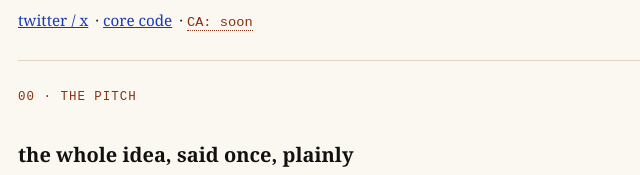
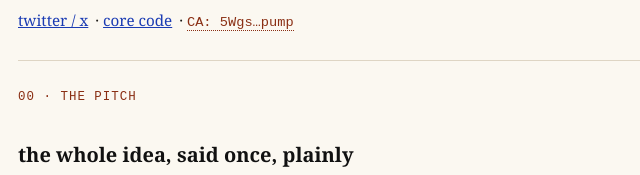
Before and after one commit to zunonhood/markow, a plain HTML site: page index.html in a window 1280 px wide. Shown: the part 549-724 px from the top of the page, 0-640 px from the left. Drawn offline with Linux system fonts and the light colour scheme.

Commit message:
set live contract address

```diff
--- a/index.html
+++ b/index.html
@@ -739,7 +739,7 @@ function generate(id) {
 /* ----- contract address -----
    set CA to the real mint at launch. leave "" to keep showing "soon".
    both slots (hero + tokenomics) update and become click-to-copy. */
-var CA = ""; // e.g. "7xKq...pump"
+var CA = "5WgsHeLwQaxgqyTHxF8VAun2xW9nUt8UBMkhKpJEpump"; // live mint
 (function(){
   var short = CA ? CA.slice(0,4) + "…" + CA.slice(-4) : "";
   ["ca","ca2"].forEach(function(id){
```
